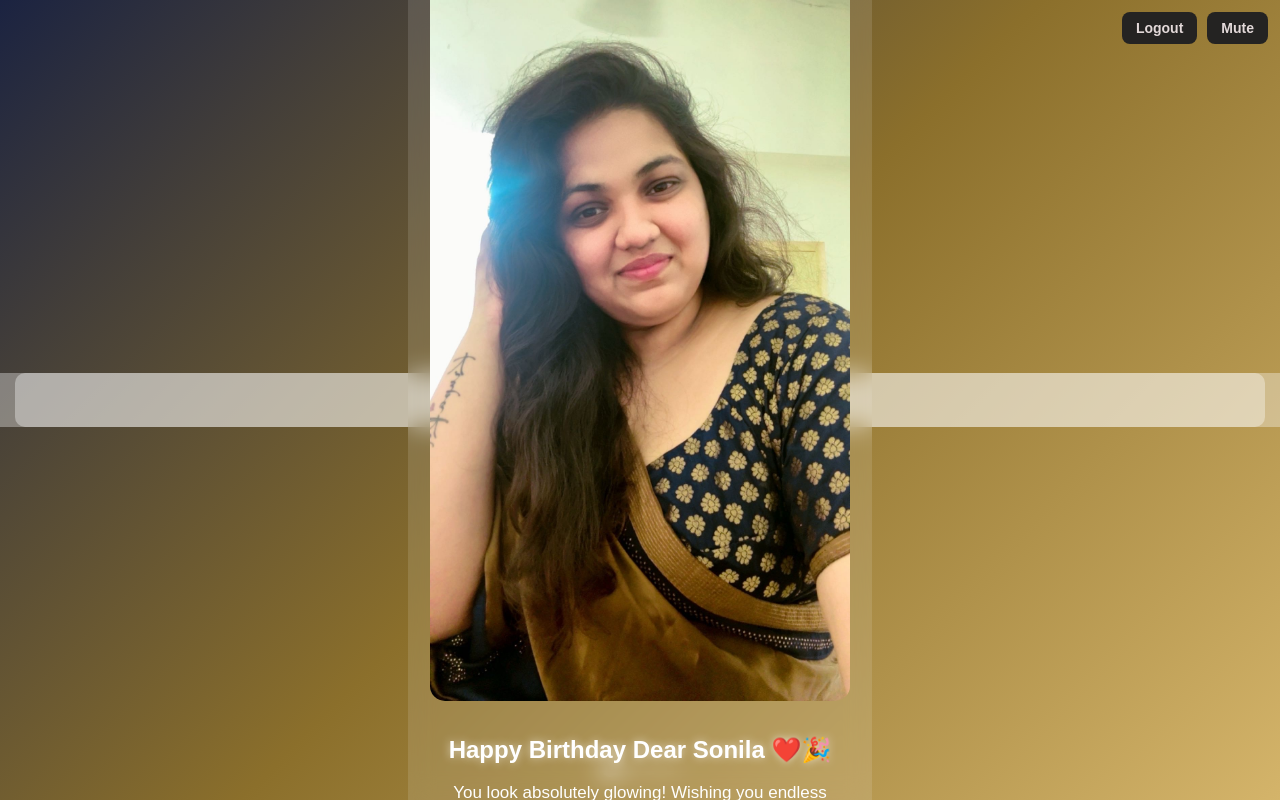
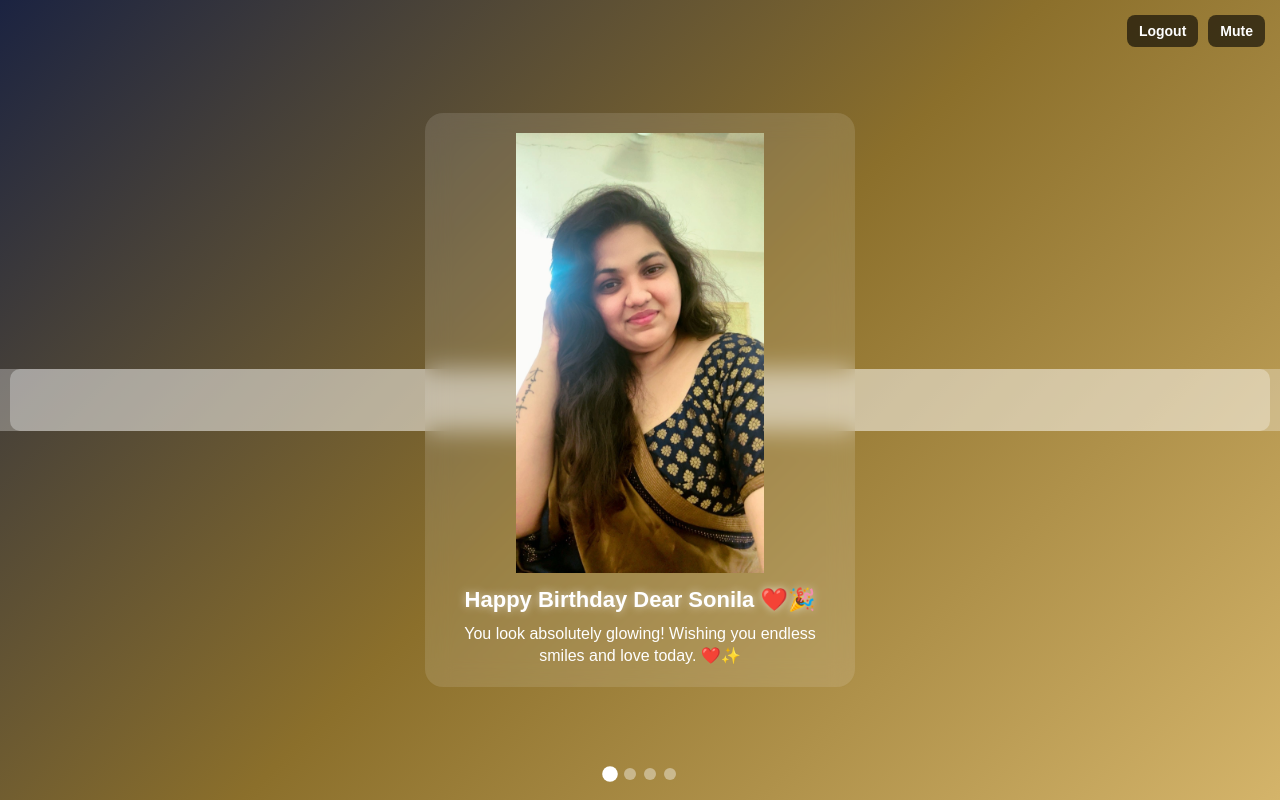
Before and after one commit to pradhandharmapada5-beep/HBD, a React (Create React App) app: page /#/birthday in a window 1280 px wide. Built offline with nearby package versions, Linux system fonts and the light colour scheme.

Commit message:
Updated login page UI and toggle eye fix3

```diff
--- a/src/pages/Birthday.css
+++ b/src/pages/Birthday.css
@@ -1,110 +1,118 @@
-/* Prevent mobile zoom + remove tap highlight */
+/* FULL MOBILE RESET */
 * {
-  -webkit-tap-highlight-color: transparent;
+  margin: 0;
+  padding: 0;
+  box-sizing: border-box;
+  -webkit-tap-highlight-color: transparent; /* Remove tap stripe */
 }
 
 html, body {
-  margin: 0;
-  padding: 0;
   width: 100%;
   height: 100%;
-  overflow: hidden; /* prevents page bounce/stripe */
+  overflow: hidden; /* Stop bounce scroll */
+  touch-action: manipulation;
 }
 
-/* Responsive fix */
 body {
-  touch-action: pan-y;
+  font-family: Arial, sans-serif;
 }
 
-/* Container */
+/* MAIN PAGE */
 .page-container {
-  width: 100vw;
-  height: 100vh;
-  padding: 20px;
+  width: 100%;
+  height: 100vh; /* Full device height */
+  padding: 15px;
   display: flex;
   justify-content: center;
   align-items: center;
+  color: white;
   position: relative;
-  color: white;
-  box-sizing: border-box;
-  overflow: hidden;
+  overflow: hidden; /* prevent jumping */
+  transition: background 0.5s ease-in-out;
 }
 
-/* Card */
+/* CARD */
 .card {
-  width: 92%;
-  max-width: 420px;
-  padding: 22px;
+  width: 100%;
+  max-width: 430px;
+  padding: 20px;
   border-radius: 18px;
   background: rgba(255, 255, 255, 0.12);
   backdrop-filter: blur(12px);
   text-align: center;
+
+  /* Prevent zoom issues */
+  transform: translateZ(0);
 }
 
 .card img {
   width: 100%;
   height: auto;
   border-radius: 15px;
-  margin-bottom: 15px;
-  object-fit: cover;
+  object-fit: contain;          /* FIT PERFECTLY */
+  max-height: 55vh;             /* No overflow */
 }
 
 .card h1 {
-  font-size: 24px;
-  margin-bottom: 10px;
-  line-height: 1.2;
+  font-size: 22px;
+  margin-top: 10px;
   text-shadow: 0 0 8px rgba(255, 255, 255, 0.6);
 }
 
 .card p {
-  font-size: 17px;
+  font-size: 16px;
+  margin-top: 10px;
   line-height: 1.4;
+  padding: 0 5px;
 }
 
-/* Top-right buttons */
+/* TOP-RIGHT BUTTONS */
 .top-right {
-  position: fixed;
-  top: 12px;
-  right: 12px;
+  position: absolute;
+  top: 15px;
+  right: 15px;
   display: flex;
   gap: 10px;
-  z-index: 999;
+  z-index: 1000;
 }
 
 .btn {
-  padding: 8px 14px;
-  background: rgb(36, 35, 34);
-  color: rgb(227, 217, 217);
-  font-weight: bold;
+  padding: 8px 12px;
+  font-size: 14px;
   border: none;
   border-radius: 8px;
+  background: rgba(0,0,0,0.6);
+  color: white;
+  font-weight: bold;
   cursor: pointer;
-  font-size: 14px;
 }
 
-/* Arrows */
+/* ARROWS */
 .arrow {
-  position: fixed;
+  position: absolute;
   top: 50%;
   transform: translateY(-50%);
-  background: rgba(255, 255, 255, 0.35);
+  font-size: 36px;
+  padding: 10px 14px;
+  background: rgba(255,255,255,0.3);
   border: none;
-  font-size: 32px;
-  padding: 8px 14px;
   border-radius: 10px;
   cursor: pointer;
-  outline: none;
+  user-select: none;
+  -webkit-tap-highlight-color: transparent;
 }
-.left { left: 15px; }
-.right { right: 15px; }
 
-/* Dots */
+.left { left: 10px; }
+.right { right: 10px; }
+
+/* DOTS */
 .dots {
   position: absolute;
-  bottom: 25px;
+  bottom: 20px;
   display: flex;
   gap: 8px;
 }
+
 .dot {
   width: 12px;
   height: 12px;
@@ -113,17 +121,8 @@ body {
   border-radius: 50%;
   cursor: pointer;
 }
+
 .dot.active {
   opacity: 1;
   transform: scale(1.3);
 }
-
-/* Mobile text scaling fix */
-@media (max-width: 480px) {
-  .card h1 {
-    font-size: 20px;
-  }
-  .card p {
-    font-size: 16px;
-  }
-}
--- a/src/pages/Birthday.jsx
+++ b/src/pages/Birthday.jsx
@@ -412,13 +412,13 @@ import { useNavigate } from "react-router-dom";
 import "../App.css";
 import "./Birthday.css";
 
-// Images
+// IMAGES
 import pic1 from "../assets/image/p1.jpg";
 import pic2 from "../assets/image/p2.jpg";
 import pic3 from "../assets/image/p3.jpg";
 import pic4 from "../assets/image/p4.jpg";
 
-// Music
+// MUSIC
 import m1 from "../assets/music/m1.mp3";
 import m2 from "../assets/music/m1.mp3";
 import m3 from "../assets/music/m1.mp3";
@@ -426,9 +426,7 @@ import m4 from "../assets/music/m1.mp3";
 
 export default function BirthdayPages() {
   const navigate = useNavigate();
-
-  // One global audio player only
-  const audioRef = useRef(null);
+  const audioPlayer = useRef(new Audio());
 
   const [page, setPage] = useState(0);
   const [isMuted, setIsMuted] = useState(false);
@@ -442,13 +440,13 @@ export default function BirthdayPages() {
     },
     {
       img: pic2,
-      bg: "linear-gradient(135deg, #212912ff, #5c7131ff, #94b63fff)",
+      bg: "linear-gradient(135deg, #212912, #5c7131, #94b63f)",
       music: m2,
       msg: "Like your outfit, you bring calmness and brightness to everyone's life. 🌸💙",
     },
     {
       img: pic3,
-      bg: "linear-gradient(135deg, #094a41ff, #30aea0ff, #aaf4ebff)",
+      bg: "linear-gradient(135deg, #094a41, #30aea0, #aaf4eb)",
       music: m3,
       msg: "Your elegance and grace shine beautifully—wishing you joy always. 🌿💛",
     },
@@ -460,47 +458,33 @@ export default function BirthdayPages() {
     },
   ];
 
-  // LOAD AUDIO ONCE
+  // CHANGE MUSIC ON PAGE SWITCH
   useEffect(() => {
-    const audio = new Audio();
-    audio.loop = true;
-    audioRef.current = audio;
-  }, []);
-
-  // On page change → stop → load → play
-  useEffect(() => {
-    if (!audioRef.current) return;
-
-    const audio = audioRef.current;
+    const audio = audioPlayer.current;
 
     audio.pause();
+    audio.currentTime = 0;
     audio.src = pages[page].music;
-    audio.currentTime = 0;
+    audio.loop = true;
     audio.muted = isMuted;
 
     audio.play().catch(() => {});
   }, [page]);
 
-  // Mute/unmute
   useEffect(() => {
-    if (audioRef.current) {
-      audioRef.current.muted = isMuted;
-    }
+    audioPlayer.current.muted = isMuted;
   }, [isMuted]);
 
   const next = () => setPage((page + 1) % pages.length);
   const prev = () => setPage((page - 1 + pages.length) % pages.length);
-
-  const toggleMute = () => setIsMuted((m) => !m);
-  const logout = () => navigate("/");
 
   return (
     <div className="page-container" style={{ background: pages[page].bg }}>
 
       {/* TOP BUTTONS */}
       <div className="top-right">
-        <button className="btn" onClick={logout}>Logout</button>
-        <button className="btn" onClick={toggleMute}>
+        <button className="btn" onClick={() => navigate("/")}>Logout</button>
+        <button className="btn" onClick={() => setIsMuted(!isMuted)}>
           {isMuted ? "Unmute" : "Mute"}
         </button>
       </div>
```
